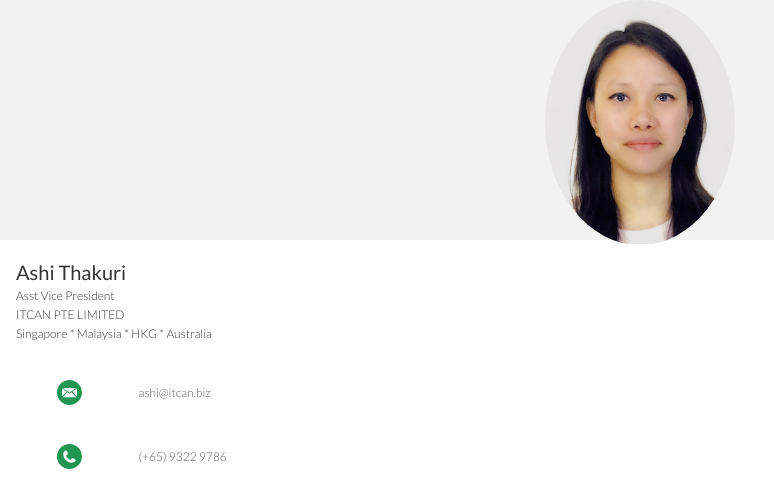
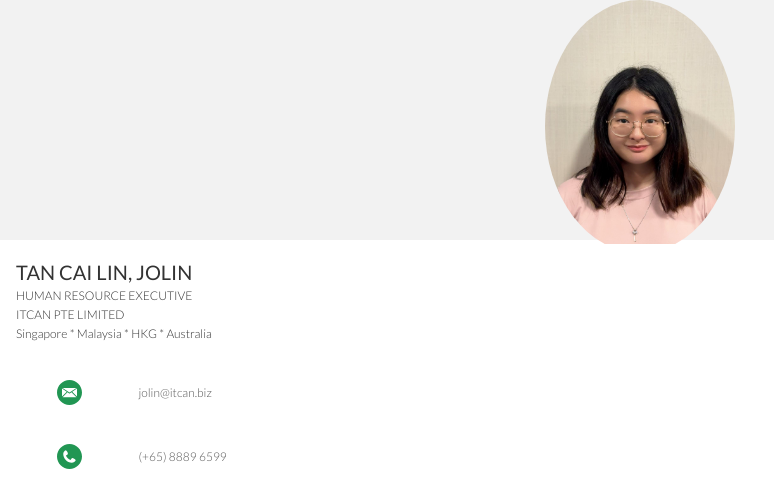
Before and after one commit to ITCANNAMECARD/JOLIN, a plain HTML site: page index.html in a window 1280 px wide. Shown: the top 501 px of the page, 0-774 px from the left. Drawn offline with Linux system fonts and the light colour scheme; a web font is replaced by a local one.

Commit message:
Update index.html

```diff
--- a/index.html
+++ b/index.html
@@ -14,7 +14,7 @@
 			<div class="row">
 				<div class="col"></div>
 				<div class="col is-5">
-					<img class="profile-pic" src="WeChat Image_20201210151257.jpg" alt="Profile Picture">
+					<img class="profile-pic" src="JOLIN.JPG" alt="Profile Picture">
 				</div>
 				<div class="col"></div>
 			</div>
@@ -25,8 +25,8 @@
 		<div class="container">
 			<div class="row name-title-company">
 				<div class="col is-6">
-					<p class="text-name">Ashi Thakuri</p>
-					<p class="text-title-company">Asst Vice President</p>
+					<p class="text-name">TAN CAI LIN, JOLIN</p>
+					<p class="text-title-company">HUMAN RESOURCE EXECUTIVE</p>
 					<p class="text-title-company">ITCAN PTE LIMITED</p>
 					<p class="text-title-company">Singapore	*	Malaysia	*	HKG	*	Australia
 				</div>
@@ -38,14 +38,14 @@
 	</section>
 
 	<section class="bg-color-white secondary-info">
-		<a href="mailto:ashi@itcan.biz">
+		<a href="mailto:jolin@itcan.biz">
 			<div class="container">
 				<div class="row detail">
 					<div class="col">
 						<img src="assets/icon-email.svg" alt="Email Icon"">
 					</div>
 					<div class="col is-8">
-						<p class="text-detail">ashi@itcan.biz</p>
+						<p class="text-detail">jolin@itcan.biz</p>
 					</div>
 					<div class="col">
 						<img src="assets/right-arrow.svg" alt="Right Arrow" height="50%" width="40%">
@@ -56,14 +56,14 @@
 	</section>
 
 	<section class="bg-color-white secondary-info">
-		<a href="tel:+6593229786">
+		<a href="tel:+6588896599">
 			<div class="container">
 				<div class="row detail">
 					<div class="col">
 						<img src="assets/icon-phone.svg" alt="Phone Icon"">
 					</div>
 					<div class="col is-8">
-						<p class="text-detail">(+65) 9322 9786</p>
+						<p class="text-detail">(+65) 8889 6599</p>
 					</div>
 					<div class="col">
 						<img src="assets/right-arrow.svg" alt="Right Arrow" height="50%" width="40%">
```
